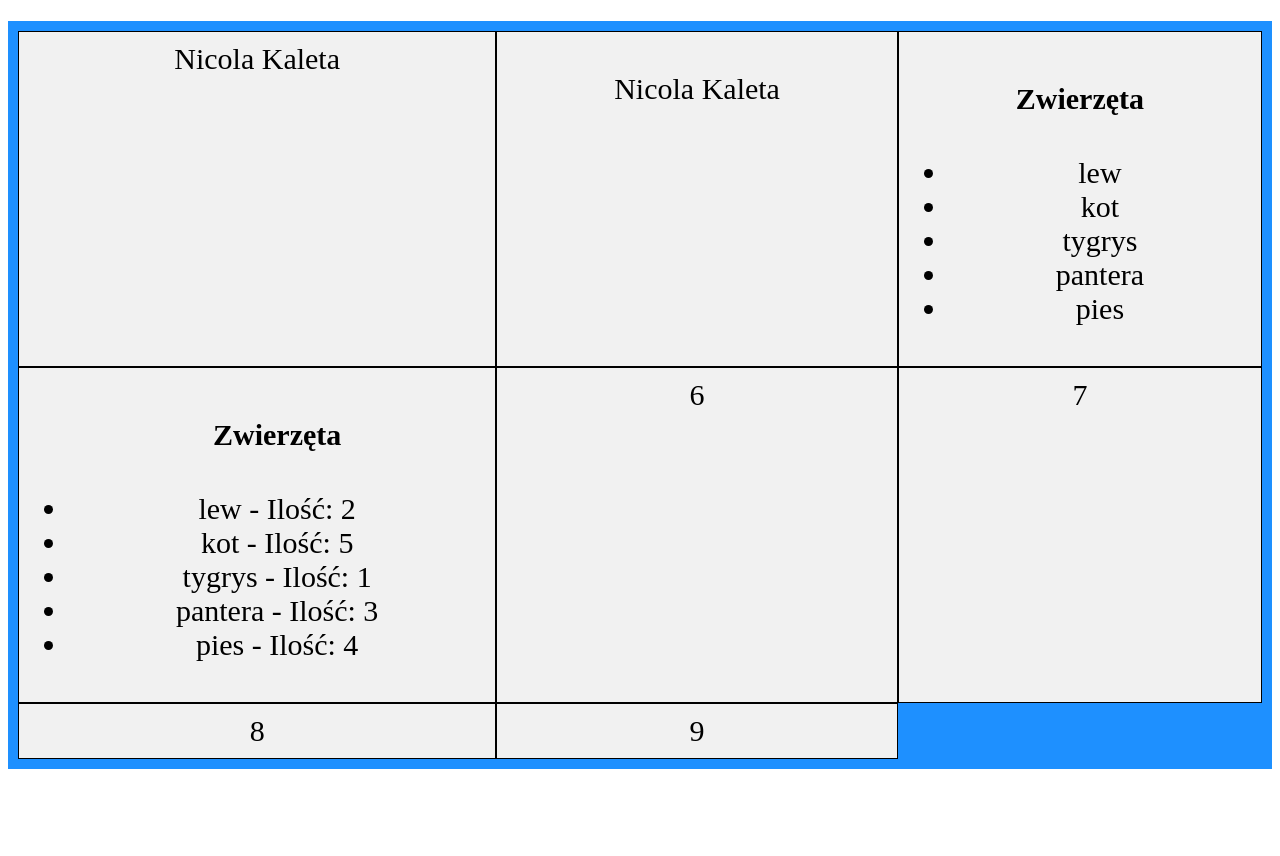
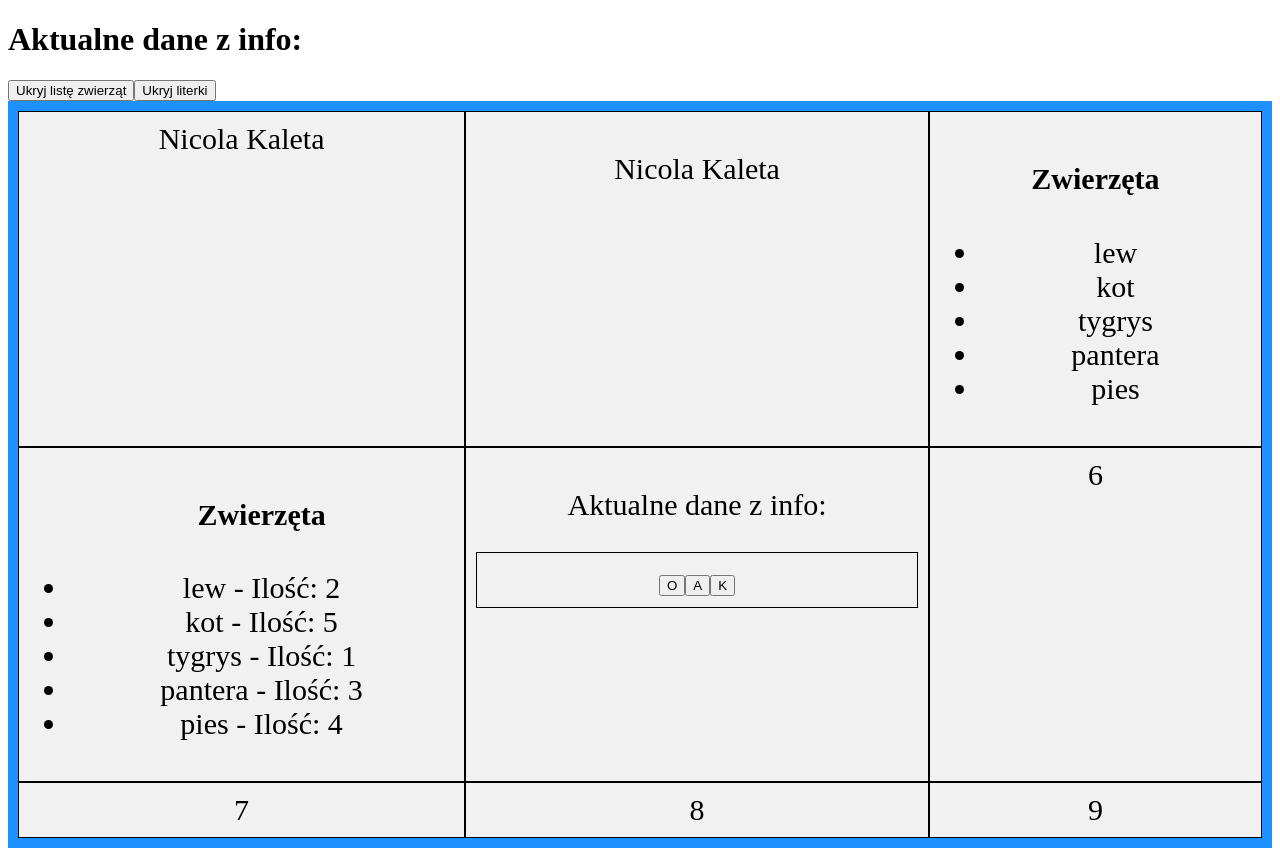
Before and after one commit to nic00la1/ReactPowt-rzenie, a React (Vite) app in the folder client/powtorzenieR/: page / in a window 1280 px wide. Before the commit the page ends 800 px from the top, so only its background shows below. Built offline with nearby package versions, Linux system fonts and the light colour scheme.

Commit message:
komponent 5 + przyciski ukrywające komponenty

```diff
--- a/client/powtorzenieR/src/App.jsx
+++ b/client/powtorzenieR/src/App.jsx
@@ -4,11 +4,16 @@ import { DisplayNameAndSurnameByProps } from './components/DisplayNameAndSurname
 import { DisplayDataFromTableByProps } from './components/DisplayDataFromTableByProps'
 import { DisplayObjectsFromTableByProps } from './components/DisplayObjectsFromTableByProps';
 import React, { useState } from 'react';
+import { DisplayButton } from './components/DisplayButton';
 
 function App() {
 
 // Do komponentu 4
 const [info, setInfo] = useState("");
+
+// Do komponentu 5
+const [showAnimals, setShowAnimals] = useState(true);
+const [showButtons, setShowButtons] = useState(true);
 
 const zwierzeta = ["lew", "kot", "tygrys", "pantera", "pies"];
 
@@ -23,7 +28,14 @@ const zwierzetaObiekty = [
   return (
     <>
      {/* Info na samej górze */}
-    <h1>{info}</h1>
+    <h1 className='info-center'>Aktualne dane z info: {info}</h1>
+
+    <button onClick={() => setShowAnimals(!showAnimals)}>
+      {showAnimals ? "Ukryj listę zwierząt" : "Pokaż listę zwierząt"}
+    </button>
+    <button onClick={() => setShowButtons(!showButtons)}>
+      {showButtons ? "Ukryj literki" : "Pokaż literki"}
+    </button>
 
     <div className='container'>
       <NicolaKaleta/>
@@ -31,9 +43,13 @@ const zwierzetaObiekty = [
         name: 'Nicola',
         surname: 'Kaleta'
       }}/>
-      <DisplayDataFromTableByProps items={zwierzeta} />
+      {showAnimals &&
+        <DisplayDataFromTableByProps items={zwierzeta}/>
+      }
       <DisplayObjectsFromTableByProps animals={zwierzetaObiekty} />
-
+      {showButtons &&
+        <DisplayButton info={info} setInfo={setInfo}/>
+      }
       <div>6</div>
       <div>7</div>
       <div>8</div>
```
